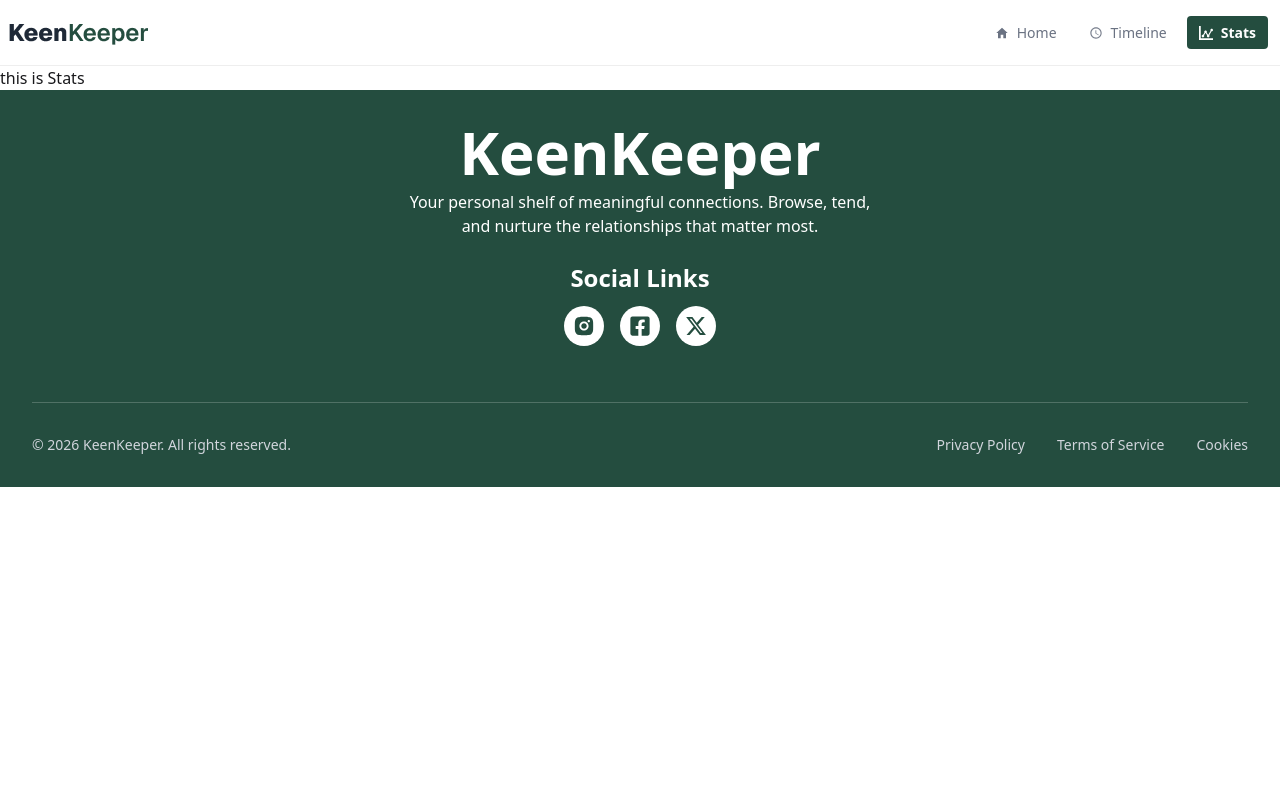
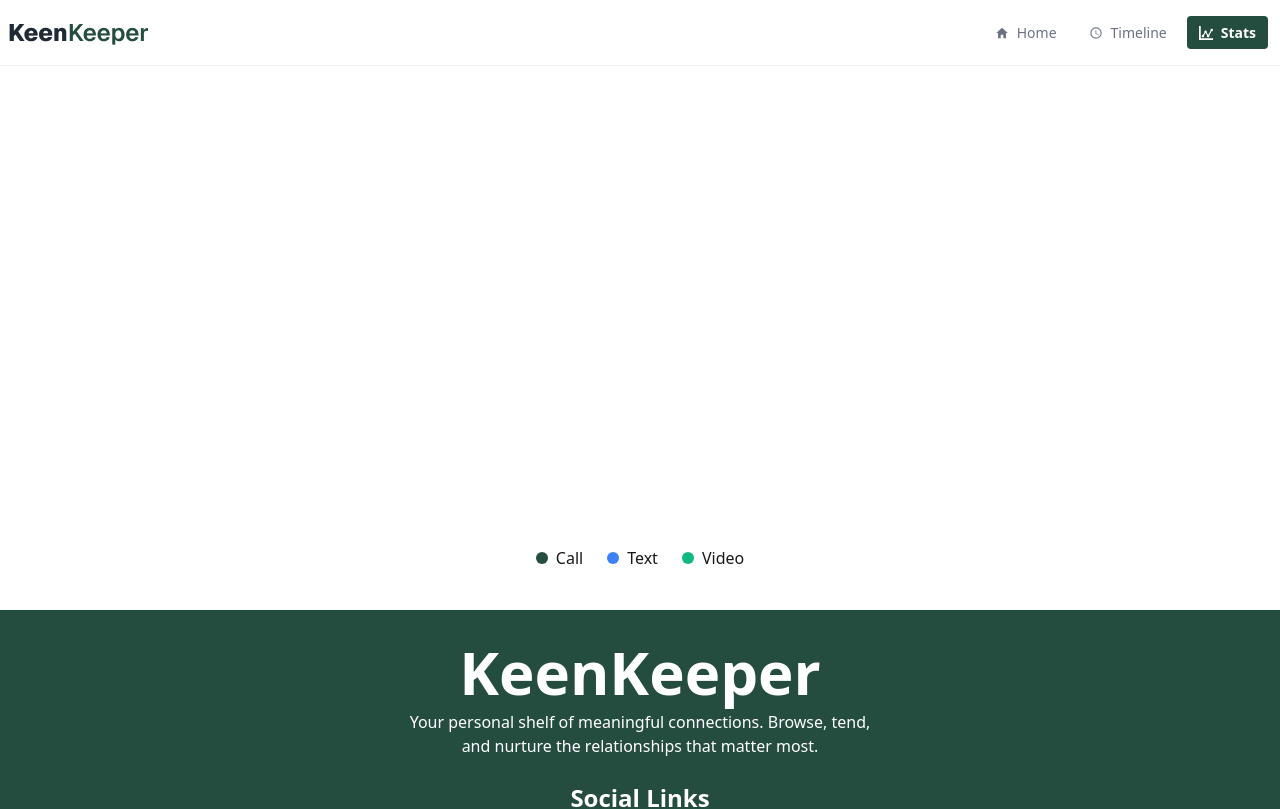
Before and after one commit to Jahidbsl/b13-a7-keen-keeper, a Next.js app: page /stats in a window 1280 px wide. Shown: the top 809 px of the page. Built offline with nearby package versions, Linux system fonts and the light colour scheme; some icons are missing.

Commit message:
Added Pi

```diff
--- a/package.json
+++ b/package.json
@@ -9,6 +9,7 @@
     "lint": "eslint"
   },
   "dependencies": {
+    "@recharts/devtools": "^0.0.11",
     "lucide-react": "^1.8.0",
     "next": "16.2.3",
     "react": "19.2.4",
@@ -16,7 +17,8 @@
     "react-hot-toast": "^2.6.0",
     "react-icons": "^5.6.0",
     "react-spinners": "^0.17.0",
-    "react-toastify": "^11.0.5"
+    "react-toastify": "^11.0.5",
+    "recharts": "^3.8.1"
   },
   "devDependencies": {
     "@tailwindcss/postcss": "^4",
--- a/src/app/stats/page.jsx
+++ b/src/app/stats/page.jsx
@@ -1,14 +1,74 @@
-export const metadata = {
-  title: "Keen-Keeper | Stats",
-  description: "Generated by create next app",
-};
+"use client";
+
+import { Cell, Pie, PieChart, Tooltip } from "recharts";
+import { RechartsDevtools } from "@recharts/devtools";
+import { useEffect, useState } from "react";
 
 const StatsPage = () => {
-    return (
-        <div>
-           this is Stats
+  const [activities, setActivities] = useState([]);
+
+  useEffect(() => {
+    const savedData = JSON.parse(localStorage.getItem("saveTimeLine") || "[]");
+    // eslint-disable-next-line
+    setActivities(savedData);
+  }, []);
+  const setData = [
+    {
+      name: "Call",
+      value: activities.filter((item) => item.type === "Call").length,
+      color: "#244D3F",
+    },
+    {
+      name: "Text",
+      value: activities.filter((item) => item.type === "Text").length,
+      color: "#3B82F6",
+    },
+    {
+      name: "Video",
+      value: activities.filter((item) => item.type === "Video").length,
+      color: "#10B981",
+    },
+  ];
+
+  return (
+    <div className="p-10 flex flex-col items-center gap-10">
+      <PieChart width={400} height={400}>
+        {/* Outer Pie */}
+        <Pie
+          data={setData}
+          dataKey="value"
+          cx="50%"
+          cy="50%"
+          innerRadius={90}
+          outerRadius={120}
+          label
+        >
+          {setData.map((entry, index) => (
+            <Cell key={index} fill={entry.color} />
+          ))}
+        </Pie>
+
+        <Tooltip />
+        <RechartsDevtools />
+      </PieChart>
+      <div className="flex items-center gap-6">
+        <div className="flex items-center gap-2">
+          <span className="w-3 h-3 rounded-full bg-[#244D3F]"></span>
+          <p>Call</p>
         </div>
-    );
+
+        <div className="flex items-center gap-2">
+          <span className="w-3 h-3 rounded-full bg-[#3B82F6]"></span>
+          <p>Text</p>
+        </div>
+
+        <div className="flex items-center gap-2">
+          <span className="w-3 h-3 rounded-full bg-[#10B981]"></span>
+          <p>Video</p>
+        </div>
+      </div>
+    </div>
+  );
 };
 
 export default StatsPage;
--- a/src/app/timeline/page.jsx
+++ b/src/app/timeline/page.jsx
@@ -1,13 +1,32 @@
 "use client";
 import { FriendsContext } from "@/context/FriendsContextProvider";
 import Image from "next/image";
-import React, { useContext, useEffect, useState } from "react";
+import React, { useContext, useEffect, useMemo, useState } from "react";
 import { BiPhoneCall, BiMessageDetail, BiVideo } from "react-icons/bi";
+import { IoMdArrowDropdown } from "react-icons/io";
 import { HashLoader } from "react-spinners";
 
 const Timeline = () => {
+  const [sortingType, setSortingType] = useState("");
   const [activities, setActivities] = useState([]);
   const { friends } = useContext(FriendsContext);
+  const shortedTimeLineList = useMemo(() => {
+    let list = [...activities];
+
+    if (sortingType === "call") {
+      return list.filter((item) => item.type === "Call");
+    }
+
+    if (sortingType === "text") {
+      return list.filter((item) => item.type === "Text");
+    }
+
+    if (sortingType === "video") {
+      return list.filter((item) => item.type === "Video");
+    }
+
+    return list;
+  }, [sortingType, activities]);
 
   useEffect(() => {
     const savedData = JSON.parse(localStorage.getItem("saveTimeLine") || "[]");
@@ -23,23 +42,52 @@ const Timeline = () => {
 
   if (!friends || friends.length === 0) {
     return (
-      <div className="text-center p-10 font-medium">  <HashLoader color="#244D3F" size={60} /> </div>
+      <div className="text-center p-10 font-medium">
+        {" "}
+        <HashLoader color="#244D3F" size={60} />{" "}
+      </div>
     );
   }
 
   return (
     <div className="max-w-2xl mx-auto p-6">
-      <h2 className="text-2xl font-bold text-gray-800 mb-8 border-b pb-4">
-        Activity Timeline
-      </h2>
+      <div className="flex justify-between items-center mb-8 border-b border-base-300 pb-4">
+        <div>
+          <h2 className="text-2xl font-bold text-gray-800 ">
+            Activity Timeline
+          </h2>
+        </div>
+        <div className="dropdown dropdown-center ">
+          <div tabIndex={0} role="button" className="btn m-1">
+            Sort By {sortingType || "All"} <IoMdArrowDropdown />
+          </div>
+          <ul
+            tabIndex="-1"
+            className="dropdown-content menu bg-base-100 rounded-box z-1 w-52 p-2 shadow-sm"
+          >
+            <li onClick={() => setSortingType("")}>
+              <a>All</a>
+            </li>
+            <li onClick={() => setSortingType("call")}>
+              <a>Call</a>
+            </li>
+            <li onClick={() => setSortingType("text")}>
+              <a>Text</a>
+            </li>
+            <li onClick={() => setSortingType("video")}>
+              <a>Video</a>
+            </li>
+          </ul>
+        </div>
+      </div>
 
-      {activities.length === 0 ? (
+      {shortedTimeLineList.length === 0 ? (
         <div className="text-center py-10 text-gray-500">
           <p>No activities recorded yet. Go to contacts and make a call!</p>
         </div>
       ) : (
         <div className="relative space-y-8 before:absolute before:inset-0 before:ml-5 before:-translate-x-px before:h-full before:w-0.5 before:bg-gray-200">
-          {activities.map((item) => {
+          {shortedTimeLineList.map((item) => {
             const friend = friends.find(
               (f) => String(f.id) === String(item.friendId),
             );
```
Also changed, not shown: 1 other file (tests, documents, lock files or other folders).
